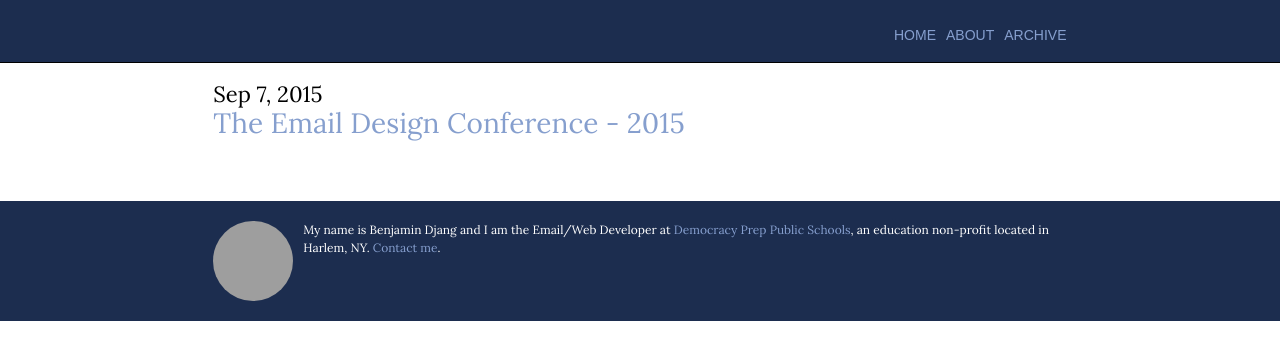
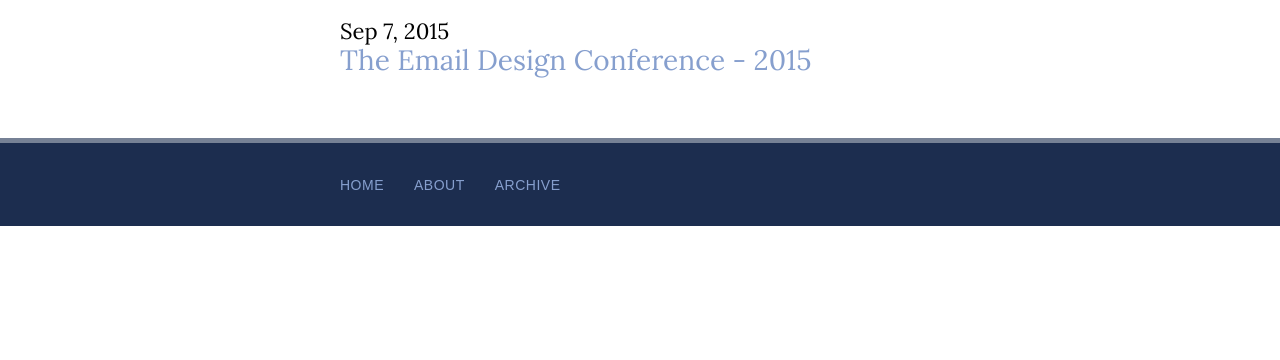
Before and after one commit to bdjang/benjamin-djang, a Jekyll site: the page built from archive.html, in a window 1280 px wide. Shown: the top 360 px of the page. Built offline with Jekyll 4.4.1, drawn with Linux system fonts in a browser that asks for light colours; grey boxes are pictures that could not be loaded.

Commit message:
Update header/footer, archive page spacing

```diff
--- a/_includes/footer.html
+++ b/_includes/footer.html
@@ -1,13 +1,22 @@
 <footer class="col-12-12"><!-- FOOTER -->
   <div class="grid">
-      <div class="col-2-12 grid-pad"></div>
 
-      <div class="col-8-12 grid-pad-top">
-        <img src="https://www.gravatar.com/avatar/db7e247a674a36392aed8267a7c083a3?s=140&amp;d=retro" alt="Profile Pic" title="Benjamin Djang">
-          <p>My name is Benjamin Djang and I am the Email/Web Developer at <a href="http://democracyprep.org/" target="_blank">Democracy Prep Public Schools</a>, an education non-profit located in Harlem, NY. <a href="mailto:bdjang@gmail.com">Contact me</a>.</p>
+      <div class="col-12-12 grid-pad-top">
+        <!-- <img src="https://www.gravatar.com/avatar/db7e247a674a36392aed8267a7c083a3?s=140&amp;d=retro" alt="Profile Pic" title="Benjamin Djang">
+        <p>My name is Benjamin Djang and I am the Email/Web Developer<!--  at <a href="http://democracyprep.org/" target="_blank">Democracy Prep Public Schools</a>, an education non-profit located in Harlem, NY. <a href="mailto:bdjang@gmail.com">Contact me</a>.</p> -->
+
+        <nav><!-- NAV MENU -->
+            <ul>
+              <!-- "{{ site.baseurl }}/">{{ site.title }} -->
+              <a href="{{ site.url }}/"><li>Home</li></a>
+              <a href="{{ site.url }}/about"><li>About</li></a>
+              <a href="{{ site.url }}/archive"><li>Archive</li></a>
+              <!-- <a href="{{ site.url }}/work"><li>Work</li></a> -->
+            </ul>
+        </nav>
+
       </div>
 
-      <div class="col-2-12 grid-pad"></div>
   </div>
 </footer>
 
--- a/_includes/header.html
+++ b/_includes/header.html
@@ -1,23 +1,23 @@
  <header class="col-12-12"><!-- HEADER -->
-    <div class="grid">
+    <!-- <div class="grid"> -->
 
-        <div class="col-2-12 grid-pad"></div><!-- Left Column -->
+        <!-- <div class="col-2-12 grid-pad"></div>Left Column -->
 
         <!-- LOGO<div class="col-1-12 logo">
             <div><a href="{{ site.url }}/">Home</a></div>
         </div> -->
 
-        <nav class="col-8-12">
+        <!-- <nav class="col-8-12">
             <ul>
-              <!-- "{{ site.baseurl }}/">{{ site.title }} -->
+              "{{ site.baseurl }}/">{{ site.title }}
                 <a href="{{ site.url }}/archive"><li>Archive</li></a>
-                <!-- <a href="{{ site.url }}/work"><li>Work</li></a> -->
+                <a href="{{ site.url }}/work"><li>Work</li></a>
                 <a href="{{ site.url }}/about"><li>About</li></a>
                 <a href="{{ site.url }}/"><li>Home</li></a>
             </ul>
-        </nav><!-- NAV MENU -->
+        </nav>NAV MENU -->
 
-        <div class="col-2-12 grid-pad"></div><!-- Right Column -->
+        <!-- <div class="col-2-12 grid-pad"></div>Right Column -->
 
-    </div>
+    <!-- </div> -->
 </header>
--- a/archive.html
+++ b/archive.html
@@ -5,13 +5,13 @@
 
 <section class="grid">
 
-  <div class="col-2-12 grid-pad"></div>
+  <!-- <div class="col-2-12 grid-pad"></div> -->
 
-    <div class="col-8-12">
+    <div class="col-12-12">
 
-
-      <ul class="archive">
-      {% for post in site.posts %}
+      <article class="archive">
+        <ul>
+        {% for post in site.posts %}
           <li>
             <span>{{ post.date | date: "%b %-d, %Y" }}</span>
 
@@ -22,8 +22,9 @@
           </li>
         {% endfor %}
         </ul>
+      </article>
 
 
       </div>
-  <div class="col-2-12 grid-pad"></div>
+  <!-- <div class="col-2-12 grid-pad"></div> -->
 </section>
--- a/css/main.scss
+++ b/css/main.scss
@@ -11,6 +11,11 @@
         "variables",
         "grids"
 ;
+
+html, html a {
+	/*text-shadow: 1px 1px 1px rgba(0,0,0,0.004);
+	-webkit-font-smoothing: antialiased;*/
+}
 
 /* TYPOGRAPHY
 =====================================================================
@@ -30,12 +35,13 @@
 }
 p, .about ul li {
 	font-size: 18px;
-	line-height: 1.7em;
+	line-height: 1.6em;
+	-webkit-font-smoothing: antialiased;
 }
-header nav ul li, aside {
+header nav ul li, footer nav ul li, aside {
 	font-size: 14px;
 }
-header nav ul li {
+header nav ul li, footer nav ul li {
 	font-family: sans-serif;
 	text-transform: uppercase;
 }
@@ -83,8 +89,8 @@
 .img-about {
 	text-align: center;
 	img {
-	margin: 0 $pad $pad 0;
-	max-width: 200px;
+		margin: 0 $pad $pad 0;
+		max-width: 200px;
 	}
 }
 header, footer {
@@ -92,14 +98,19 @@
 	color: #ffffff;
 }
 
-header {
-	border-bottom: 1px solid #000000;
+header, footer {
+	nav {
+		margin: 0 auto;
+		max-width: 600px;
+	}
 	nav ul li {
-		float: right;
-		margin: 28px 0 0 10px;
+		float: left;
+		letter-spacing: 0.5px;
+		padding: 15px 30px 14px 0;
 	}
 }
 footer {
+	border-top: 5px solid #768195;
 	margin-top: $pad;
 	p {
 		font-size: 12px;
@@ -136,6 +147,9 @@
 	p:nth-child(n+2), h1, h2 {
 		max-width: 600px;
 		margin: $pad auto; /* Added this code to accomodate post margins */
+	}
+	p:last-child {
+		text-align: center; /* Centers 'Previous | Next' text */
 	}
 }
 .disabled {
@@ -247,6 +261,8 @@
 /***********/
 
 .archive {
+	margin: 0 auto;
+	max-width: 600px;
 	text-align: left;
 	li {
 		margin: $pad 0;
@@ -317,11 +333,15 @@
 			font-size: 26px;
 		}
 		p {
-			font-size: 16px;
+			font-size: 18px;
+			line-height: 1.5em;
 		}
 	}
 	h2 {
-		font-size: 20px;
+		font-size: 22px;
+	}
+	.highlight {
+		width: 100%;
 	}
 	.workImg {
 		aside {
```
